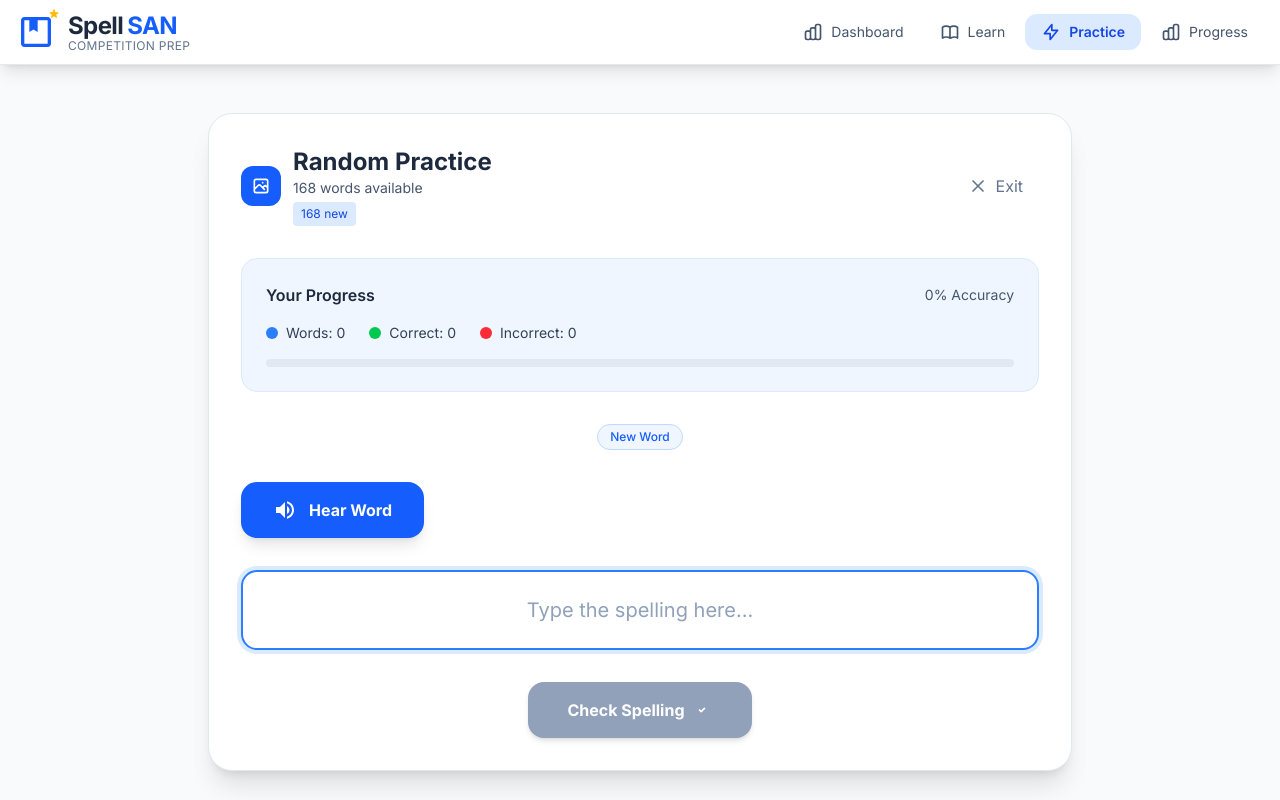
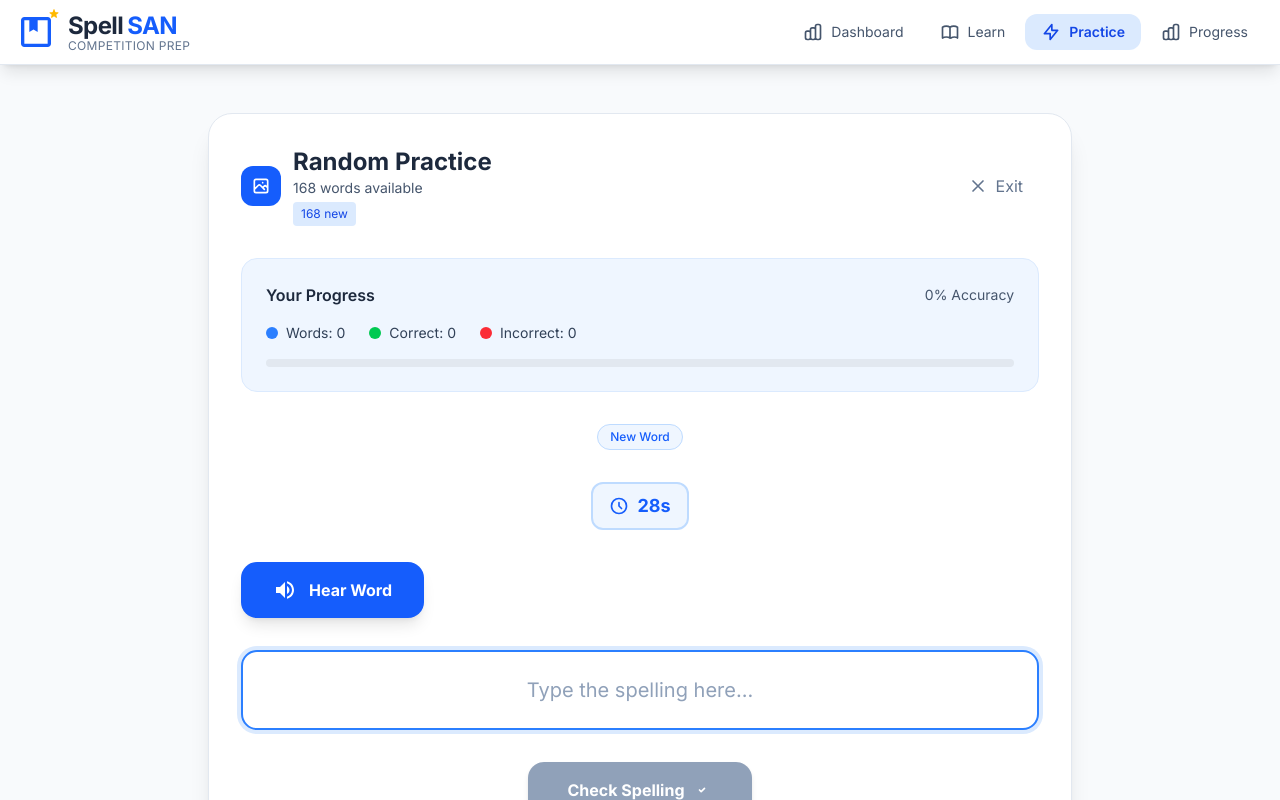
Before and after one commit to masabinhok/spellsan, a Next.js app: page /practice in a window 1280 px wide. Both pictures are taken after a click on the button "Start Random Practice". Shown: the top 800 px of the page. Built offline with nearby package versions, Linux system fonts and the light colour scheme.

Commit message:
Implement timer functionality in PracticeComponent: add countdown timer, handle time-up events, and update session stats accordingly.

```diff
--- a/app/practice/page.tsx
+++ b/app/practice/page.tsx
@@ -45,8 +45,70 @@ function PracticeComponent() {
     wordsCorrect: [],
     wordsIncorrect: [],
   });
+  const [timeLeft, setTimeLeft] = useState(30);
+  const [isTimerActive, setIsTimerActive] = useState(false);
 
   const answerRef = useRef<HTMLInputElement | null>(null);
+  const timerRef = useRef<NodeJS.Timeout | null>(null);
+
+  // Timer effect
+  useEffect(() => {
+    if (isTimerActive && timeLeft > 0 && !feedback && isGameActive) {
+      timerRef.current = setTimeout(() => {
+        setTimeLeft(prev => prev - 1);
+      }, 1000);
+    } else if (timeLeft === 0 && !feedback && isGameActive) {
+      // Time's up - mark as incorrect
+      handleTimeUp();
+    }
+
+    return () => {
+      if (timerRef.current) {
+        clearTimeout(timerRef.current);
+      }
+    };
+  }, [timeLeft, isTimerActive, feedback, isGameActive]);
+
+  // Handle when time runs out
+  const handleTimeUp = () => {
+    const newStats = {
+      correct: stats.correct,
+      incorrect: stats.incorrect + 1,
+      total: stats.total + 1,
+    };
+    setStats(newStats);
+
+    // Update progress in real-time
+    ProgressManager.updateWordProgress(currentWord, false);
+
+    // Track words for session data
+    setSessionData(prev => ({
+      ...prev,
+      wordsIncorrect: [...prev.wordsIncorrect, currentWord],
+    }));
+
+    setFeedback(`Time's up! The correct spelling is: ${currentWord}`);
+    setShowAnswer(true);
+    setIsTimerActive(false);
+
+    setTimeout(() => {
+      if (!gameComplete) nextWord();
+    }, 3000); // Show answer for 3 seconds when time runs out
+  };
+
+  // Reset timer when new word starts
+  const startTimer = () => {
+    setTimeLeft(30);
+    setIsTimerActive(true);
+  };
+
+  // Stop timer
+  const stopTimer = () => {
+    setIsTimerActive(false);
+    if (timerRef.current) {
+      clearTimeout(timerRef.current);
+    }
+  };
 
   // Helper function to get word category
   const getWordCategory = (word: string) => {
@@ -63,6 +125,9 @@ function PracticeComponent() {
   // Save progress before unloading the page
   useEffect(() => {
     const handleBeforeUnload = () => {
+      // Stop timer on unload
+      stopTimer();
+
       if (isGameActive && stats.total > 0) {
         const finalSessionData = {
           ...sessionData,
@@ -86,7 +151,7 @@ function PracticeComponent() {
 
     return () => {
       window.removeEventListener('beforeunload', handleBeforeUnload);
-      // Also save on component unmount
+      // Also save on component unmount and cleanup timer
       handleBeforeUnload();
     };
   }, [isGameActive, stats, sessionData, mode, selectedAlphabet]);
@@ -207,6 +272,8 @@ function PracticeComponent() {
       const randomIndex = Math.floor(Math.random() * smartWords.length);
       setCurrentWord(smartWords[randomIndex]);
       setUsedWords([smartWords[randomIndex]]);
+      // Start timer for the first word
+      setTimeout(() => startTimer(), 500); // Small delay to let the word load
     }
   };
   const nextWord = () => {
@@ -215,12 +282,17 @@ function PracticeComponent() {
       setCurrentWord(word);
       setUsedWords((prev) => [...prev, word]);
       setShouldAutoPlay(true); // Enable auto-play for the new word
+      // Start timer for the new word
+      setTimeout(() => startTimer(), 500); // Small delay to let the word load
     }
     setUserInput("");
     setFeedback("");
     setShowAnswer(false);
   };
   const checkSpelling = () => {
+    // Stop the timer
+    stopTimer();
+
     const isCorrect =
       userInput.toLowerCase().trim() === currentWord.toLowerCase();
     const newStats = {
@@ -261,6 +333,9 @@ function PracticeComponent() {
   };
 
   const resetGame = () => {
+    // Stop and cleanup timer
+    stopTimer();
+
     // Save progress if there was any practice
     if (stats.total > 0) {
       const finalSessionData = {
@@ -290,9 +365,14 @@ function PracticeComponent() {
     setShowAnswer(false);
     setMode(null);
     setShouldAutoPlay(false);
+    setTimeLeft(30);
+    setIsTimerActive(false);
   };
   useEffect(() => {
     if (gameComplete) {
+      // Stop timer when game completes
+      stopTimer();
+
       setFeedback(
         `Practice Complete! Final Score: ${stats.correct}/${stats.total} (${Math.round((stats.correct / stats.total) * 100)}%)`,
       );
@@ -470,6 +550,23 @@ function PracticeComponent() {
                   </div>
                 )}
 
+                {/* Timer Display */}
+                {isTimerActive && !feedback && (
+                  <div className="flex justify-center">
+                    <div className={`inline-flex items-center px-4 py-2 rounded-xl text-lg font-bold border-2 transition-all ${timeLeft <= 10
+                        ? 'text-red-600 bg-red-50 border-red-200 animate-pulse'
+                        : timeLeft <= 20
+                          ? 'text-yellow-600 bg-yellow-50 border-yellow-200'
+                          : 'text-blue-600 bg-blue-50 border-blue-200'
+                      }`}>
+                      <svg className="w-5 h-5 mr-2" fill="none" stroke="currentColor" viewBox="0 0 24 24">
+                        <path strokeLinecap="round" strokeLinejoin="round" strokeWidth={2} d="M12 8v4l3 3m6-3a9 9 0 11-18 0 9 9 0 0118 0z" />
+                      </svg>
+                      {timeLeft}s
+                    </div>
+                  </div>
+                )}
+
                 {/* Audio Button */}
                 <div className="space-y-3 md:space-y-4">
                   <AudioButton
@@ -513,6 +610,15 @@ function PracticeComponent() {
                     disabled={!!feedback}
                     autoFocus
                   />
+                  {!feedback && userInput.trim() && (
+                    <button
+                      onClick={checkSpelling}
+                      className="w-full bg-blue-600 hover:bg-blue-700 text-white font-bold py-3 px-6 rounded-xl transition-all disabled:opacity-50"
+                      disabled={!!feedback || !userInput.trim()}
+                    >
+                      Submit Answer
+                    </button>
+                  )}
                 </div>
                 {feedback ? (
                   <div
```
